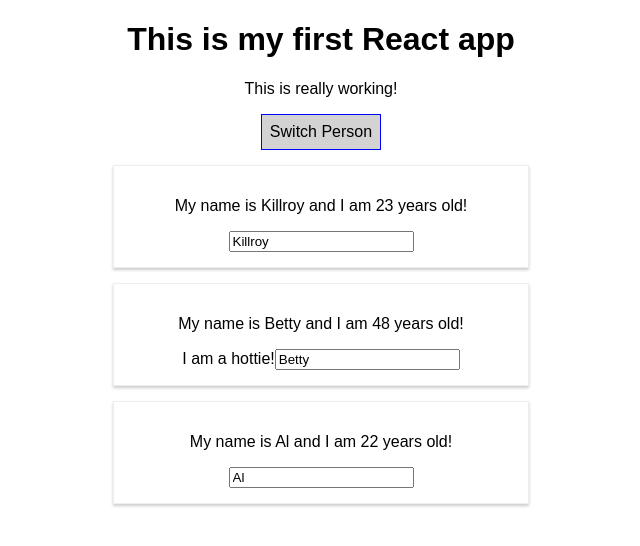
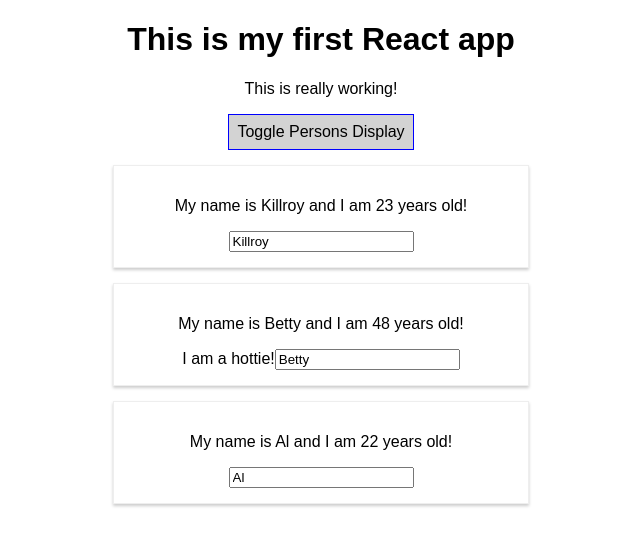
Before and after one commit to stevegotham/my-first-react-app, a React (Create React App) app: page / in a window 1280 px wide. Shown: the top 546 px of the page, without its empty margins (319-959 px from the left). Built offline with nearby package versions, Linux system fonts and the light colour scheme.

Commit message:
add togglePersonsHandler method

```diff
--- a/src/App.js
+++ b/src/App.js
@@ -10,11 +10,12 @@
       { name: 'Killroy', age: 23 },
       { name: 'Betty', age: 48 },
       { name: 'Al', age: 22 }
-    ]
+    ],
+    showPersons: true
   }
 
   switchNameHandler = (newName) => {
-    // DON'T DO THIS, use this.setState() ---------> this.state.persons[1].name = 'Veronica';
+    // DON'T DO THIS: ---------> this.state.persons[0].name = newName;  ---> use this.setState() instead
     this.setState({
       persons: [
         { name: newName, age: 28 },
@@ -34,6 +35,12 @@
     })
   }
 
+  togglePersonsHandler = () => {
+    this.setState({
+      showPersons: !this.state.showPersons
+    })
+  }
+
   render() {
 
     const styling = {
@@ -50,11 +57,13 @@
         <p>This is really working!</p>
         <button
           style={styling}
-          onClick={() => this.switchNameHandler('Killroy')}>Switch Person</button> {/* this is not the preferred method as there can be unintended consequences. Use method below when you can. */}
+          onClick={this.togglePersonsHandler}>Toggle Persons Display</button>
+        { this.state.showPersons === true ?
+          <div>
             <Person
             name = {this.state.persons[0].name}
             age = {this.state.persons[0].age}
-          click = {this.switchNameHandler.bind(this, 'Mr Roboto')} /> {/* this is the preferred method of updating state from outside the Component */}
+            click = {this.switchNameHandler.bind(this, 'Mr Roboto')} />
             <Person
               name={this.state.persons[1].name}
               age={this.state.persons[1].age}>I am a hottie!</Person>
@@ -63,6 +72,9 @@
               age = {this.state.persons[2].age}
               changed = {this.nameChangeHandler}/>
           </div>
+          : null
+        }
+      </div>
     );
   }
 }
```
Lines whose indentation alone changed are shown as unchanged.
